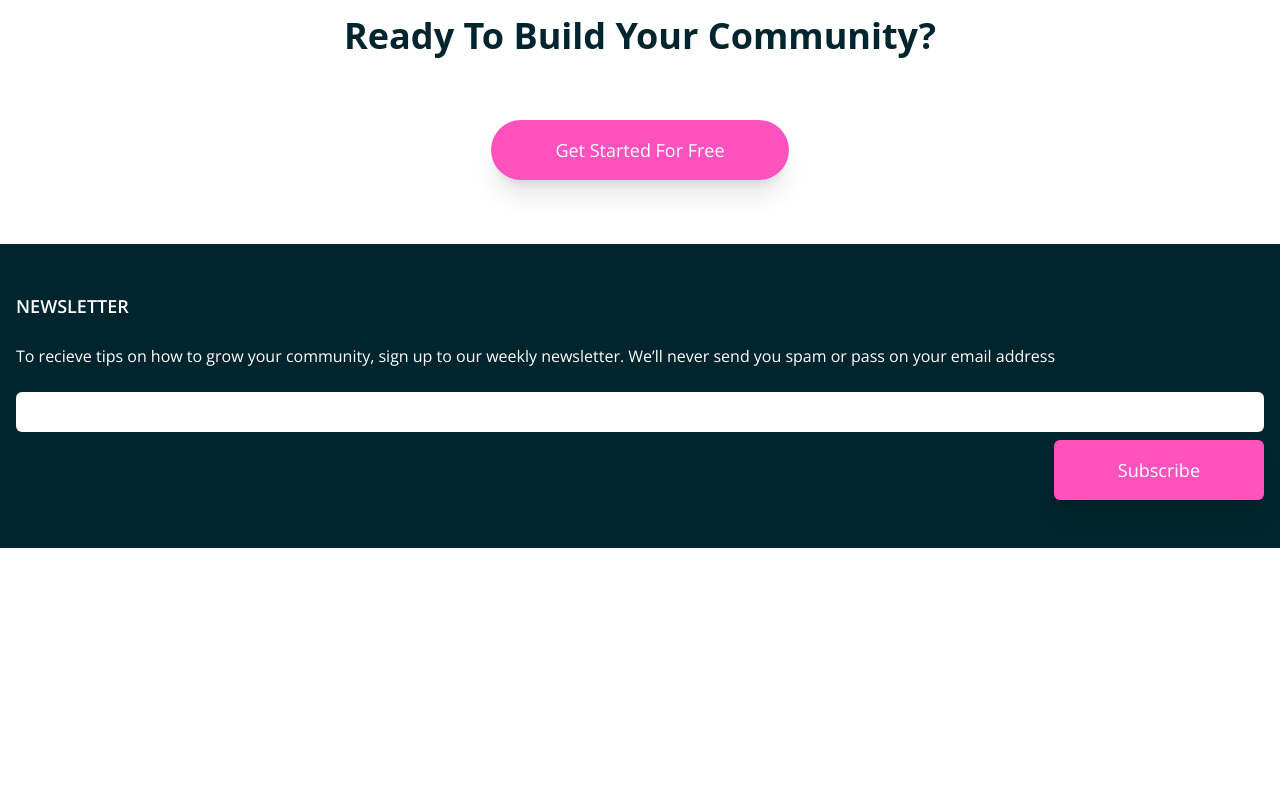
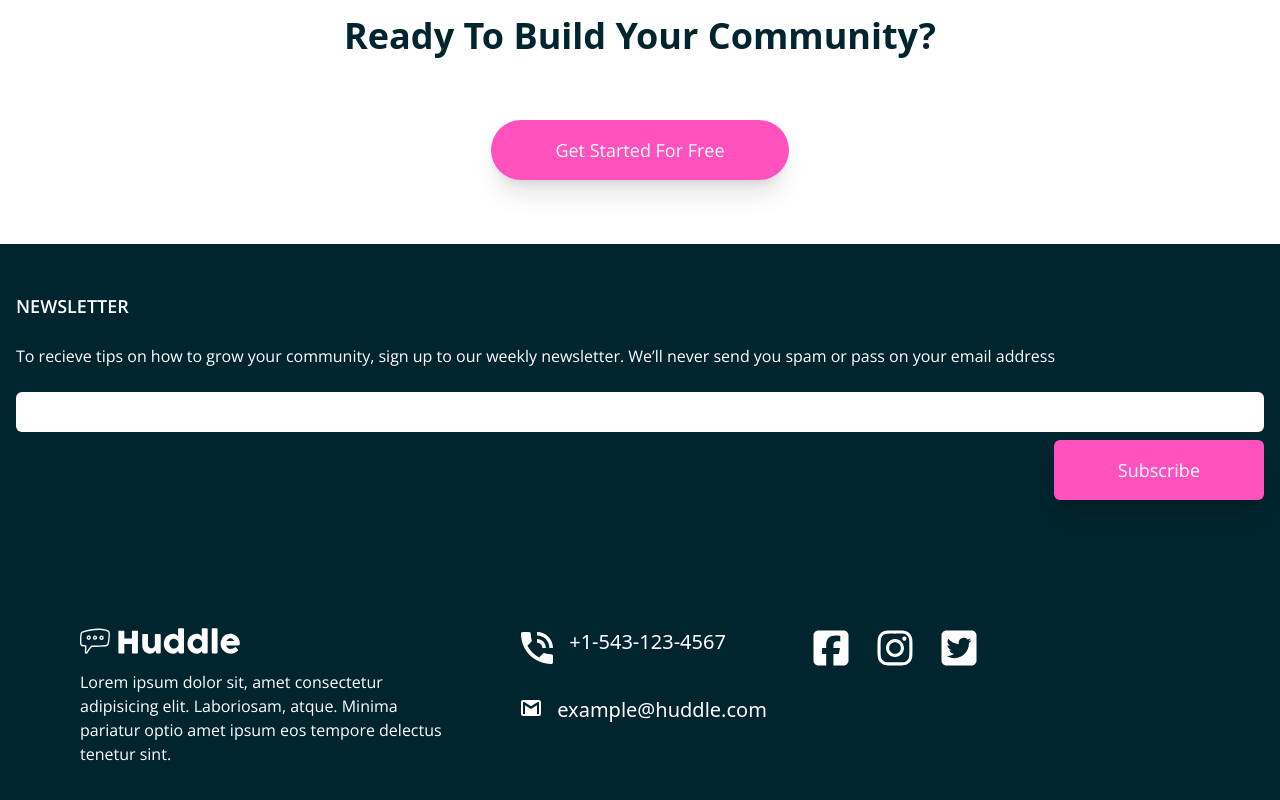
Before and after one commit to AslamtoIbrahim/huddle-landing-page-with-curved-sections-master, a Next.js app: page / in a window 1280 px wide. Shown: the part 4048-4848 px from the top of the page. Before the commit the page ends 4596 px from the top, so only its background shows below. Built offline with nearby package versions, Linux system fonts and the light colour scheme.

Commit message:
Added footer

```diff
--- a/package.json
+++ b/package.json
@@ -10,6 +10,7 @@
   },
   "dependencies": {
     "@fortawesome/fontawesome-svg-core": "^6.7.2",
+    "@fortawesome/free-brands-svg-icons": "^6.7.2",
     "@fortawesome/free-regular-svg-icons": "^6.7.2",
     "@fortawesome/free-solid-svg-icons": "^6.7.2",
     "@fortawesome/react-fontawesome": "^0.2.2",
--- /dev/null
+++ b/src/app/Footer/Connection.tsx
@@ -0,0 +1,26 @@
+import React from "react";
+import Logo from "../Header/Logo";
+import Contacts from "./Contacts";
+import Social from "./Social";
+
+const Connection = () => {
+  return (
+    <div
+      className="bg-very-dark-cyan text-white pt-24 pb-12 px-4 flex flex-col gap-8 lg:px-12 xl:px-16
+    lg:flex-row lg:gap-16 lg:items-start xl:py-32 "
+    >
+      <section className="flex flex-col gap-4">
+        <Logo className="invert brightness-0 w-42" />
+        <p className="font-opens">
+          Lorem ipsum dolor sit, amet consectetur adipisicing elit. Laboriosam,
+          atque. Minima pariatur optio amet ipsum eos tempore delectus tenetur
+          sint.
+        </p>
+      </section>
+      <Contacts />
+      <Social />
+    </div>
+  );
+};
+
+export default Connection;
--- /dev/null
+++ b/src/app/Footer/Contacts.tsx
@@ -0,0 +1,18 @@
+import React from 'react'
+import { locations} from "../Main/data";
+import ItemContact from './ItemContact';
+
+const Contacts = () => {
+  return (
+    <div className="flex flex-col lg:flex-row gap-8 lg:gap-2  xl:gird xl:grid-cols-2 ">
+
+    <section className="flex flex-col gap-2 lg:gap-4 xl:gap-8 ">
+      {locations.map((item, i) => {
+        return <ItemContact key={i} links={item} />;
+      })}
+    </section>
+  </div>
+  )
+}
+
+export default Contacts
--- a/src/app/Footer/Footer.tsx
+++ b/src/app/Footer/Footer.tsx
@@ -1,10 +1,12 @@
 import React from 'react'
 import News from './News'
+import Connection from './Connection'
 
 const Footer = () => {
   return (
     <div className='bg-very-dark-cyan px-4 py-12'>
       <News />
+      <Connection />
     </div>
   )
 }
--- /dev/null
+++ b/src/app/Footer/ItemContact.tsx
@@ -0,0 +1,22 @@
+import React from "react";
+import Image from "next/image";
+
+interface links {
+  icon: string;
+  text: string;
+}
+
+type prop = {
+  links: links;
+};
+
+const ItemContact = ({ links }: prop) => {
+  return (
+    <div className="flex items-start gap-4 ">
+      <Image className="mt-1 lg:w-8" src={links.icon} alt={links.text} width={20} height={16} />
+      <p className="lg:text-xl ">{links.text}</p>
+    </div>
+  );
+};
+
+export default ItemContact;
--- /dev/null
+++ b/src/app/Footer/Social.tsx
@@ -0,0 +1,19 @@
+import React from "react";
+import { FontAwesomeIcon } from "@fortawesome/react-fontawesome";
+import {
+    faInstagram,
+  faSquareFacebook,
+  faTwitterSquare,
+} from "@fortawesome/free-brands-svg-icons"; // Import your desired icon
+
+const Social = () => {
+  return (
+    <div className="w-full flex justify-start gap-4 lg:gap-6  ">
+      <FontAwesomeIcon icon={faSquareFacebook} className="icon" />
+      <FontAwesomeIcon icon={faInstagram} className="icon" />
+      <FontAwesomeIcon icon={faTwitterSquare} className="icon" />
+    </div>
+  );
+};
+
+export default Social;
--- a/src/app/Main/data.js
+++ b/src/app/Main/data.js
@@ -28,3 +28,15 @@ export const stats = [
       image: "/source/images/illustration-your-users.svg",
     }
   ];
+
+  export const locations = [
+
+    {
+      icon: "/source/images/icon-phone.svg",
+      text: "+1-543-123-4567"
+    },
+    {
+      icon: "/source/images/icon-email.svg",
+      text: "example@huddle.com"
+    }
+  ];
--- a/src/app/globals.css
+++ b/src/app/globals.css
@@ -50,3 +50,11 @@
   background-repeat: no-repeat;
   background-position: top center, bottom center, center center;
 }
+
+.icon {
+  @apply w-7 h-7 lg:w-8 lg:h-8 xl:w-10 xl:h-10  hover:text-pink hover:border-pink cursor-pointer
+}
+
+.line{
+  @apply hover:underline whitespace-nowrap px-0 cursor-pointer xl:text-xl
+}
```
Also changed, not shown: 1 other file (tests, documents, lock files or other folders).
